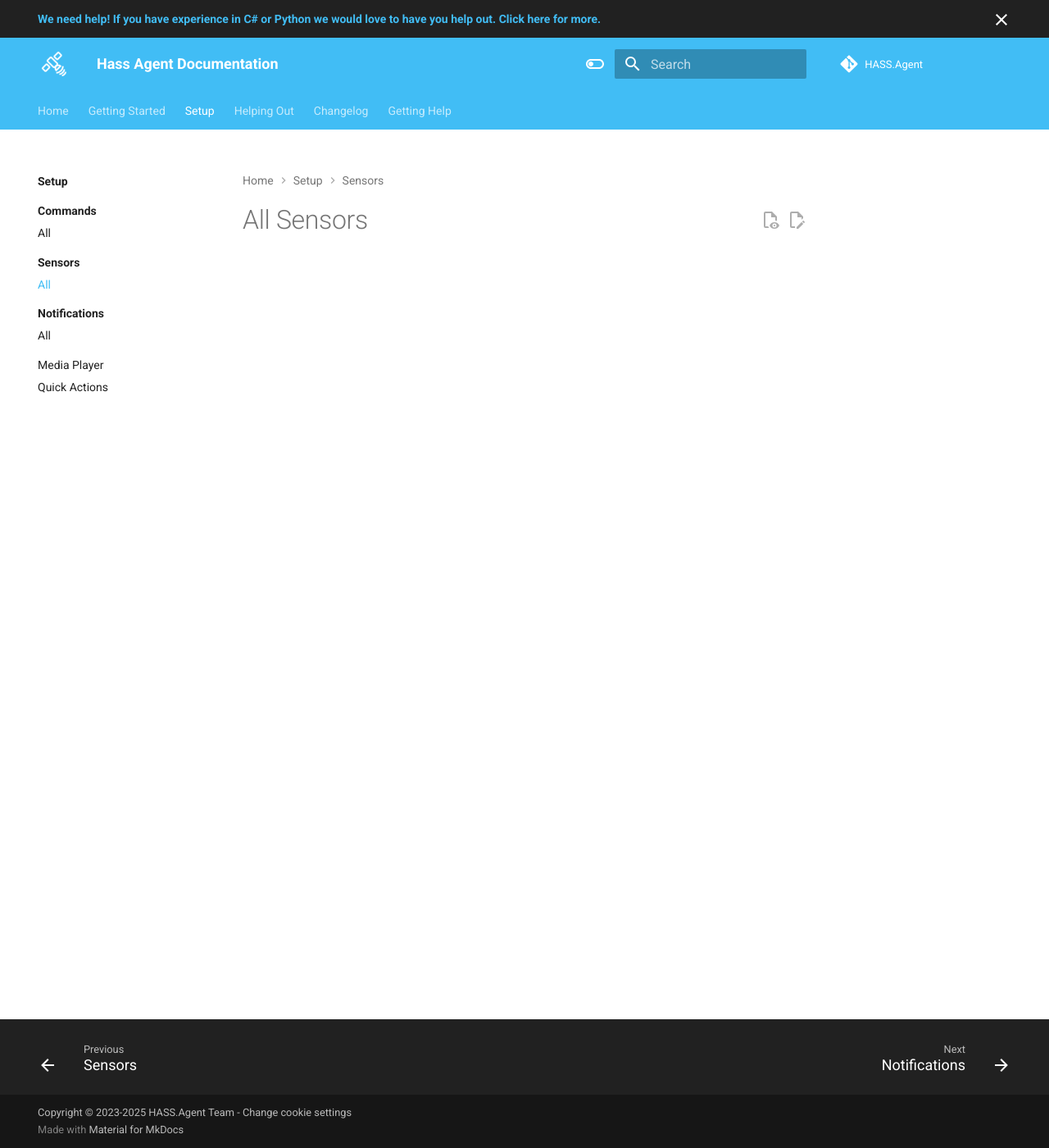
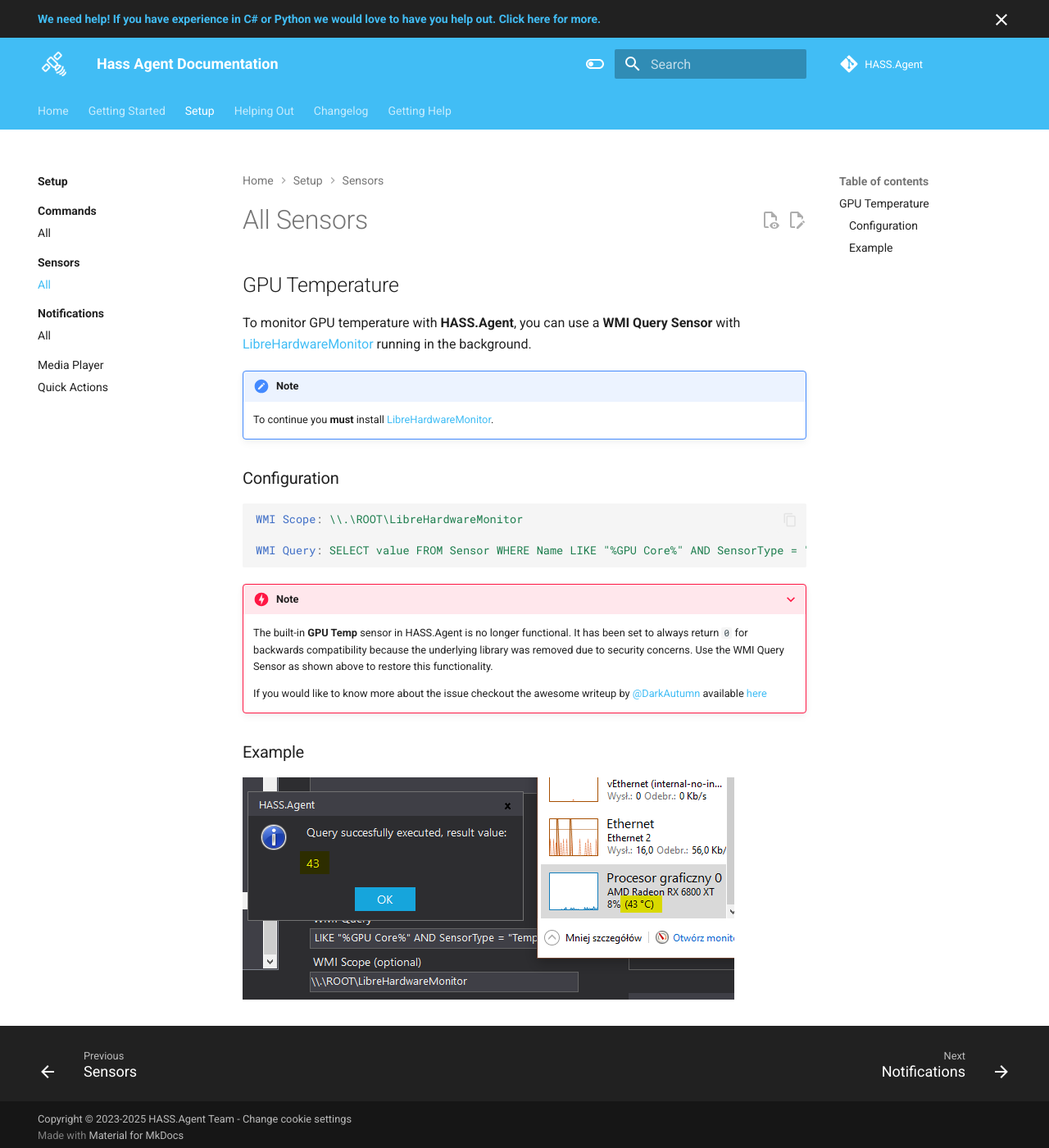
Before and after one commit to hass-agent/HASS.Agent-Documentation, an MkDocs documentation site: the page built from docs/setup/sensors/all.md, in a window 1280 px wide and 1400 px high. Shown: the whole window at 82% size. Built offline with MkDocs 1.6.1 and Material for MkDocs 9.7.7, drawn with Linux system fonts in a browser that asks for light colours; comment, search, counter and statistics services are not loaded; the version menu is left out.

Commit message:
Add GPU Temperature setup with standalone LHM

````diff
--- a/docs/setup/sensors/all.md
+++ b/docs/setup/sensors/all.md
@@ -1 +1,27 @@
 # All Sensors
+
+## GPU Temperature
+
+To monitor GPU temperature with **HASS.Agent**, you can use a **WMI Query Sensor** with [LibreHardwareMonitor](https://github.com/LibreHardwareMonitor/LibreHardwareMonitor) running in the background.
+
+!!! note
+    To continue you **must** install [LibreHardwareMonitor](https://github.com/LibreHardwareMonitor/LibreHardwareMonitor/releases){:target="_blank"}.
+
+### Configuration
+
+```yaml
+WMI Scope: \\.\ROOT\LibreHardwareMonitor
+
+WMI Query: SELECT value FROM Sensor WHERE Name LIKE "%GPU Core%" AND SensorType = "Temperature"
+```
+
+???+ danger "Note"
+    The built-in **GPU Temp** sensor in HASS.Agent is no longer functional.
+    It has been set to always return `0` for backwards compatibility because the underlying library was removed due to security concerns.
+    Use the WMI Query Sensor as shown above to restore this functionality.
+
+    If you would like to know more about the issue checkout the awesome writeup by [@DarkAutumn](https://github.com/DarkAutumn){:target="_blank"} available [here](https://github.com/hass-agent/HASS.Agent/issues/43#issuecomment-2349373416){:target="_blank"}
+
+### Example
+
+![GPU Temperature via WMI Query](../../assets/images/screenshots/setup/sensors/gpu-lhm-wmi.png)
````
Also changed, not shown: docs/getting-started/sensors.md (+1 -1 lines), docs/assets/images/screenshots/setup/sensors/gpu-lhm-wmi.png (added).
